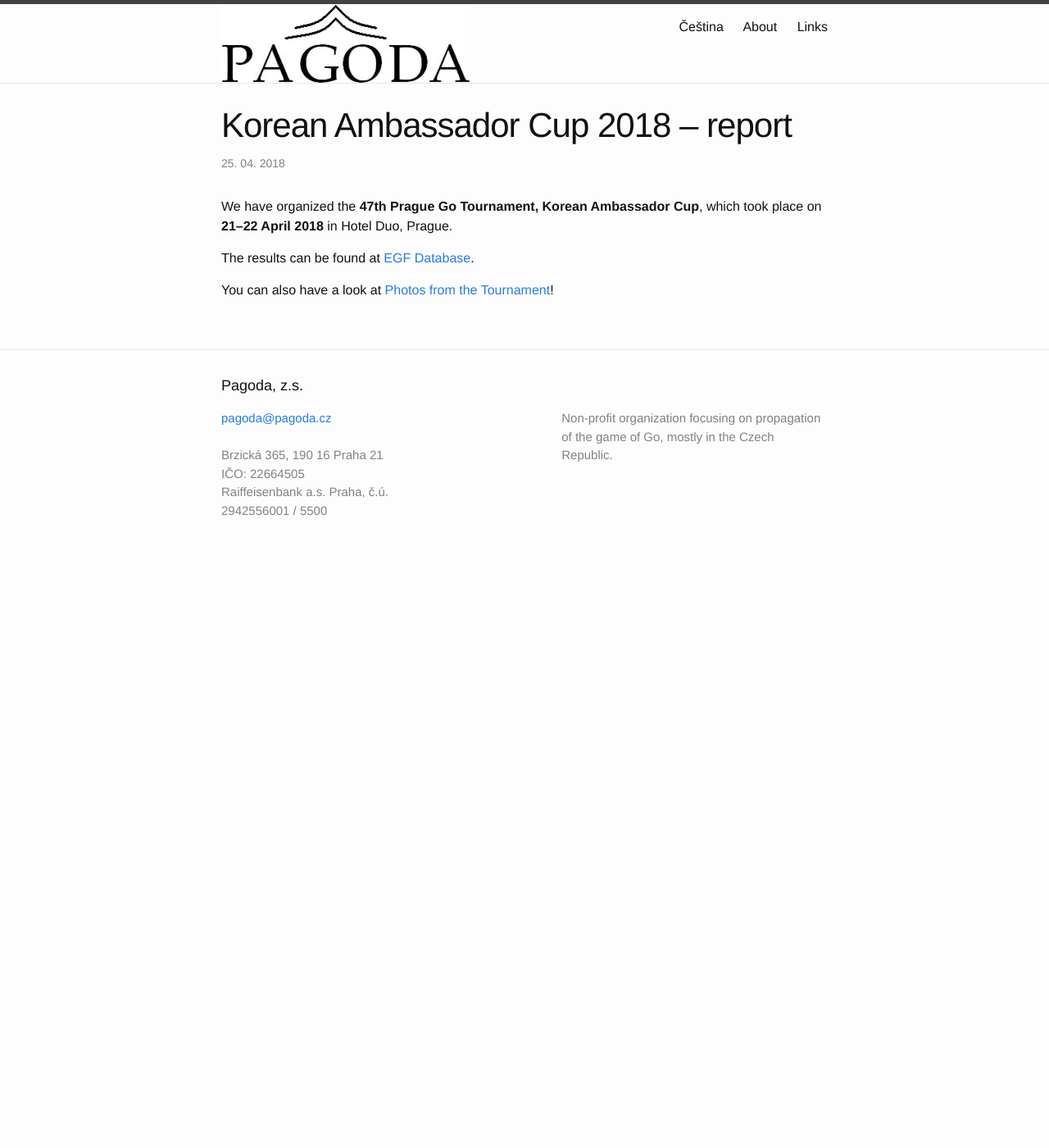
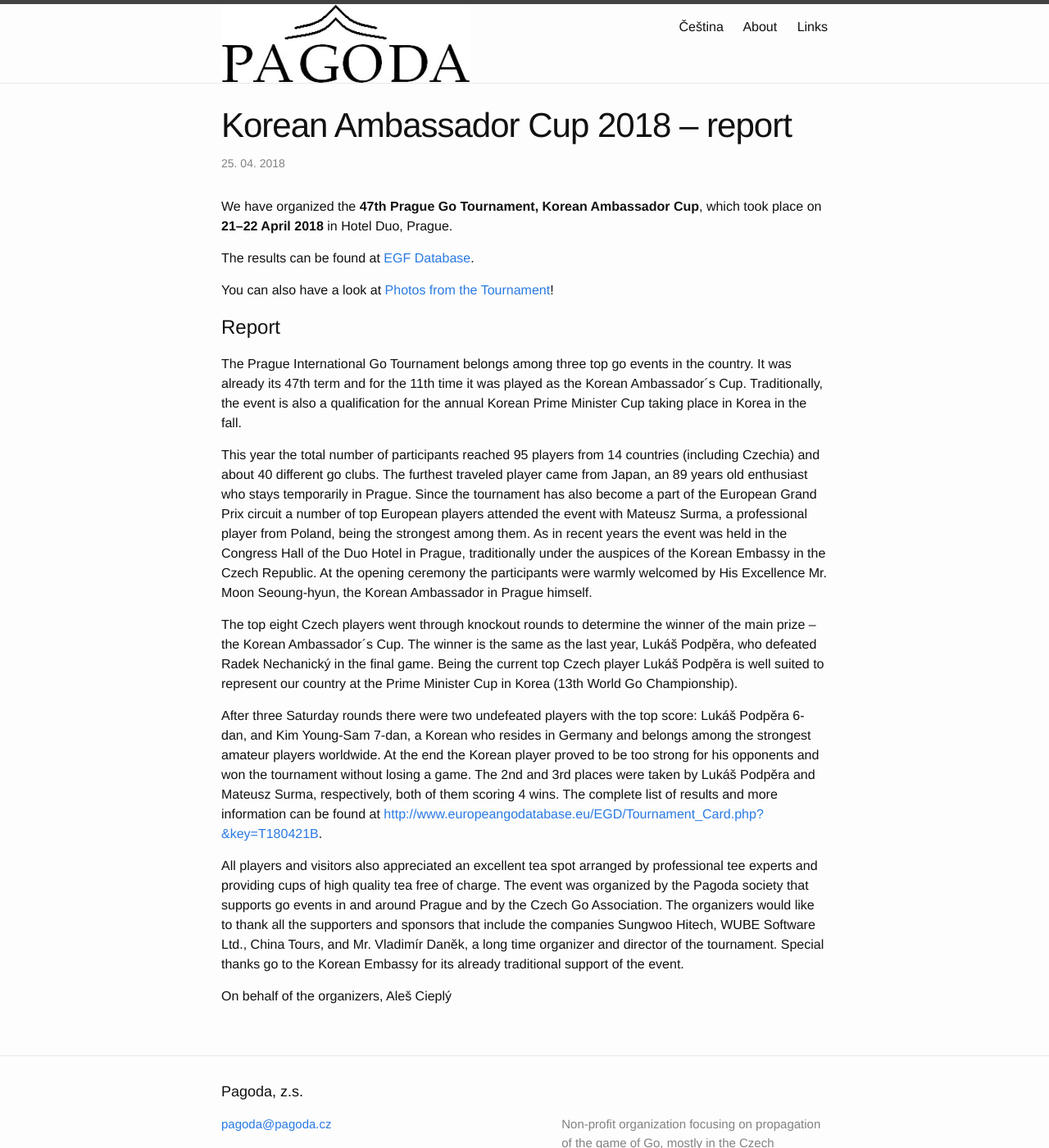
Before and after one commit to pagodaen/pagodaen.github.io, a Jekyll site: the page built from _posts/2018-04-25-kac_2018_after.markdown, in a window 1280 px wide and 1400 px high. Shown: the whole window at 82% size. Built offline with Jekyll 4.4.1, drawn with Linux system fonts in a browser that asks for light colours.

Commit message:
kac18: add report

```diff
--- a/_posts/2018-04-25-kac_2018_after.markdown
+++ b/_posts/2018-04-25-kac_2018_after.markdown
@@ -9,3 +9,17 @@ We have organized  the **47th Prague Go Tournament, Korean Ambassador Cup**, whi
 The results can be found at [EGF Database](http://www.europeangodatabase.eu/EGD/Tournament_Card.php?&key=T180421B).
 
 You can also have a look at [Photos from the Tournament]( https://photos.google.com/share/AF1QipO4ialXqanAyY8rXJhfERcnvKecVCS7eYmGVIdNtW00s8rQBU_IVTlky3W-fH4aZA?key=ekRLbUoyVUV3RFdCTzc0anNkTkpXTTF2S0hjZXpR )!
+
+# Report
+
+The Prague International Go Tournament belongs among three top go events in the country. It was already its 47th term and for the 11th time it was played as the Korean Ambassador´s Cup. Traditionally, the event is also a qualification for the annual Korean Prime Minister Cup taking place in Korea in the fall.
+
+This year the total number of participants reached 95 players from 14 countries (including Czechia) and about 40 different go clubs. The furthest traveled player came from Japan, an 89 years old enthusiast who stays temporarily in Prague. Since the tournament has also become a part of the European Grand Prix circuit a number of top European players attended the event with Mateusz Surma, a professional player from Poland, being the strongest among them. As in recent years the event was held in the Congress Hall of the Duo Hotel in Prague, traditionally under the auspices of the Korean Embassy in the Czech Republic. At the opening ceremony the participants were warmly welcomed by His Excellence Mr. Moon Seoung-hyun, the Korean Ambassador in Prague himself.
+
+The top eight Czech players went through knockout rounds to determine the winner of the main prize – the Korean Ambassador´s Cup. The winner is the same as the last year, Lukáš Podpěra, who defeated Radek Nechanický in the final game. Being the current top Czech player Lukáš Podpěra is well suited to represent our country at the Prime Minister Cup in Korea (13th World Go Championship).
+
+After three Saturday rounds there were two undefeated players with the top score: Lukáš Podpěra 6-dan, and Kim Young-Sam 7-dan, a Korean who resides in Germany and belongs among the strongest amateur players worldwide. At the end the Korean player proved to be too strong for his opponents and won the tournament without losing a game. The 2nd and 3rd places were taken by Lukáš Podpěra and Mateusz Surma, respectively, both of them scoring 4 wins. The complete list of results and more information can be found at [http://www.europeangodatabase.eu/EGD/Tournament_Card.php?&key=T180421B](http://www.europeangodatabase.eu/EGD/Tournament_Card.php?&key=T180421B).
+
+All players and visitors also appreciated an excellent tea spot arranged by professional tee experts and providing cups of high quality tea free of charge. The event was organized by the Pagoda society that supports go events in and around Prague and by the Czech Go Association. The organizers would like to thank all the supporters and sponsors that include the companies Sungwoo Hitech, WUBE Software Ltd., China Tours, and Mr. Vladimír Daněk, a long time organizer and director of the tournament. Special thanks go to the Korean Embassy for its already traditional support of the event.
+
+On behalf of the organizers, Aleš Cieplý
```
